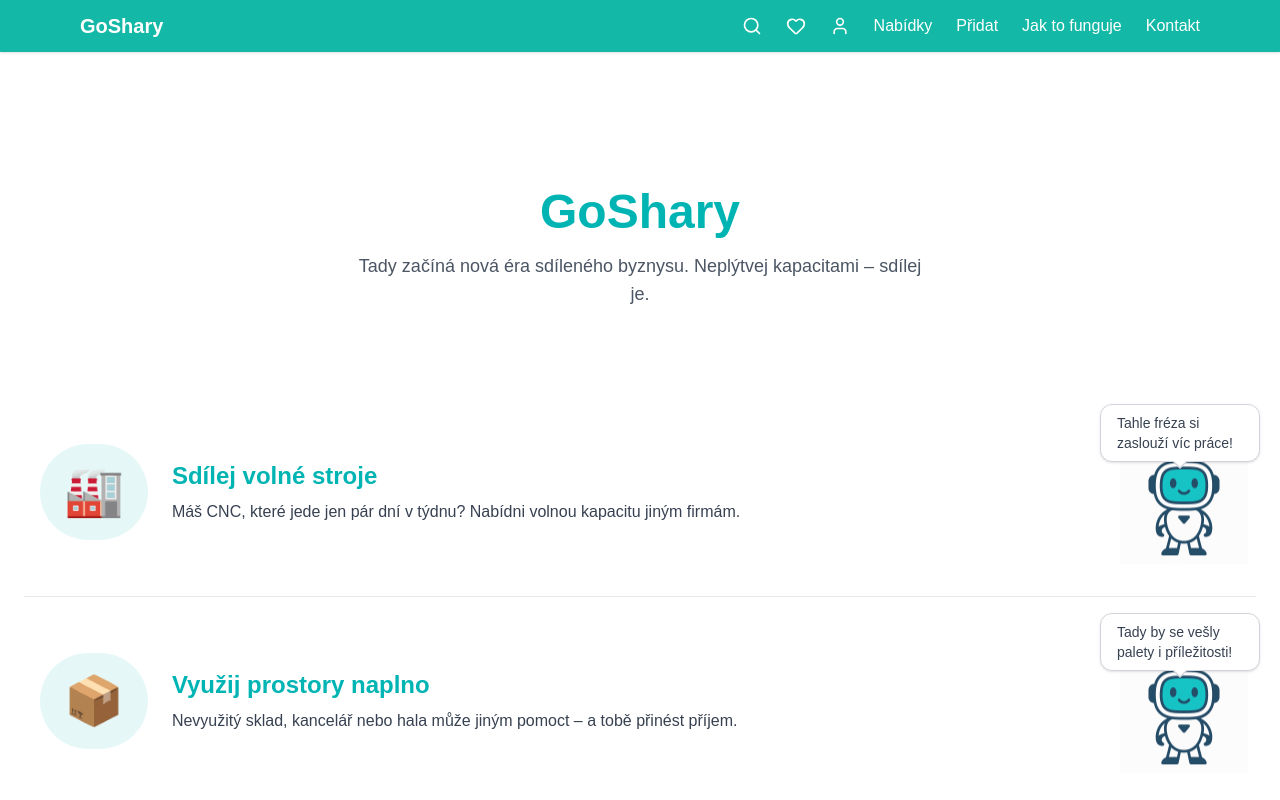
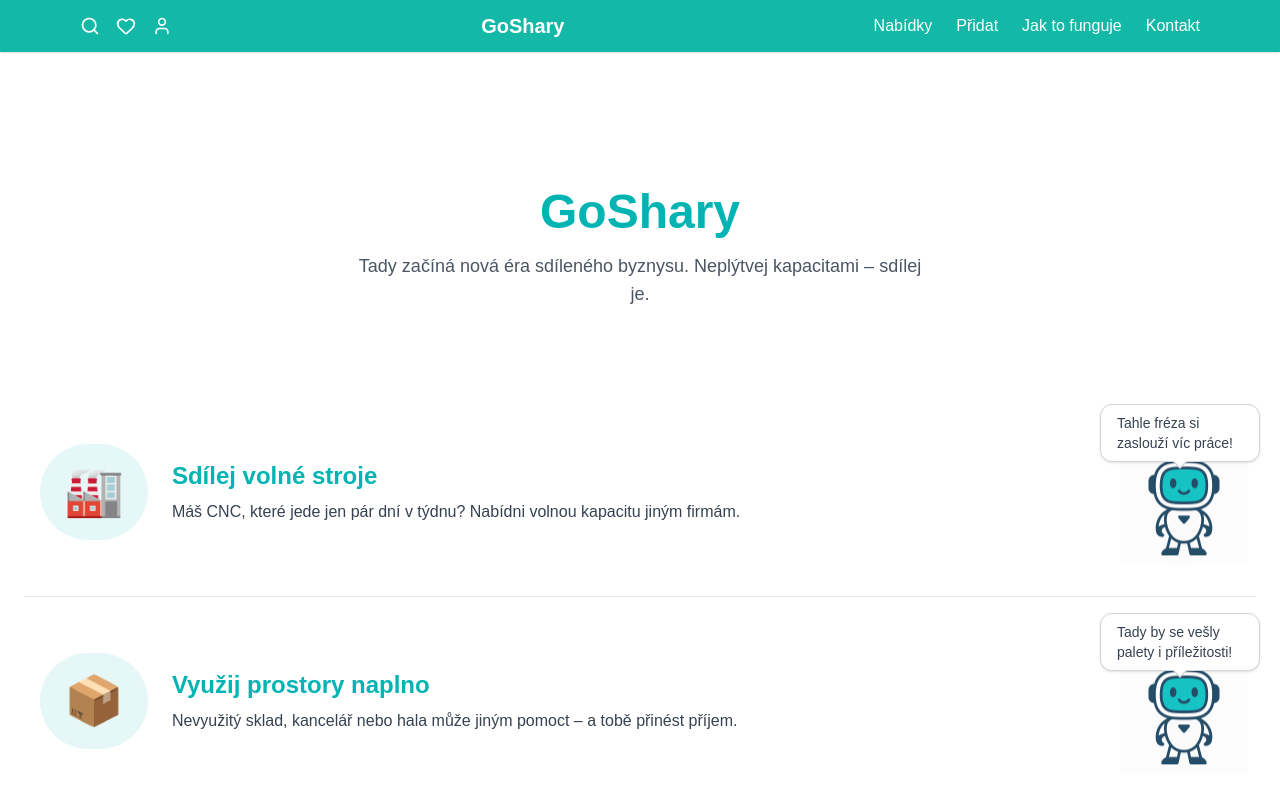
Before and after one commit to Tekier10/goshary, a Next.js app: page / in a window 1280 px wide. Shown: the top 800 px of the page. Built offline with nearby package versions, Linux system fonts and the light colour scheme; a web font is replaced by a local one.

Commit message:
Update Header.tsx

```diff
--- a/components/Header.tsx
+++ b/components/Header.tsx
@@ -1,21 +1,17 @@
-// components/Header.tsx – hlavní navigace s hamburger menu a ikonami s tooltipy
+// components/Header.tsx – hlavní navigace s ikonami viditelnými i v mobilu vlevo od hamburgeru
 
 import { useState } from 'react'; import Link from 'next/link'; import { Menu, X, Search, Heart, User } from 'lucide-react';
 
 export default function Header() { const [isOpen, setIsOpen] = useState(false);
 
-return ( <header className="bg-teal-500 text-white shadow"> <div className="max-w-6xl mx-auto px-4 py-3 flex justify-between items-center"> <Link href="/"> <span className="text-white text-xl font-bold">GoShary</span> </Link>
+return ( <header className="bg-teal-500 text-white shadow"> <div className="max-w-6xl mx-auto px-4 py-3 flex justify-between items-center"> <div className="flex items-center gap-4"> <Link href="/search" title="Vyhledávání" className="hover:text-gray-200"> <Search size={20} /> </Link> <Link href="/favorites" title="Oblíbené" className="hover:text-gray-200"> <Heart size={20} /> </Link> <Link href="/login" title="Přihlášení" className="hover:text-gray-200"> <User size={20} /> </Link> </div>
 
+<Link href="/">
+      <span className="text-white text-xl font-bold">GoShary</span>
+    </Link>
+
+    <div className="flex items-center gap-4">
       <nav className="hidden md:flex items-center gap-6">
-      <Link href="/search" className="hover:text-gray-200" title="Vyhledávání">
-        <Search size={20} />
-      </Link>
-      <Link href="/favorites" className="hover:text-gray-200" title="Oblíbené">
-        <Heart size={20} />
-      </Link>
-      <Link href="/login" className="hover:text-gray-200" title="Přihlášení">
-        <User size={20} />
-      </Link>
         <Link href="/nabidky" className="hover:text-gray-200">Nabídky</Link>
         <Link href="/pridat" className="hover:text-gray-200">Přidat</Link>
         <Link href="/jak-to-funguje" className="hover:text-gray-200">Jak to funguje</Link>
@@ -30,12 +26,10 @@ return ( <header className="bg-teal-500 text-white shadow"> <div className="max-
         {isOpen ? <X size={24} /> : <Menu size={24} />}
       </button>
     </div>
+  </div>
 
   {isOpen && (
     <div className="md:hidden px-4 pb-4 flex flex-col gap-3 bg-teal-600 text-white">
-      <Link href="/search">🔍 Vyhledávání</Link>
-      <Link href="/favorites">❤️ Oblíbené</Link>
-      <Link href="/login">👤 Přihlášení</Link>
       <Link href="/nabidky">Nabídky</Link>
       <Link href="/pridat">Přidat</Link>
       <Link href="/jak-to-funguje">Jak to funguje</Link>
```
Lines whose indentation alone changed are shown as unchanged.
